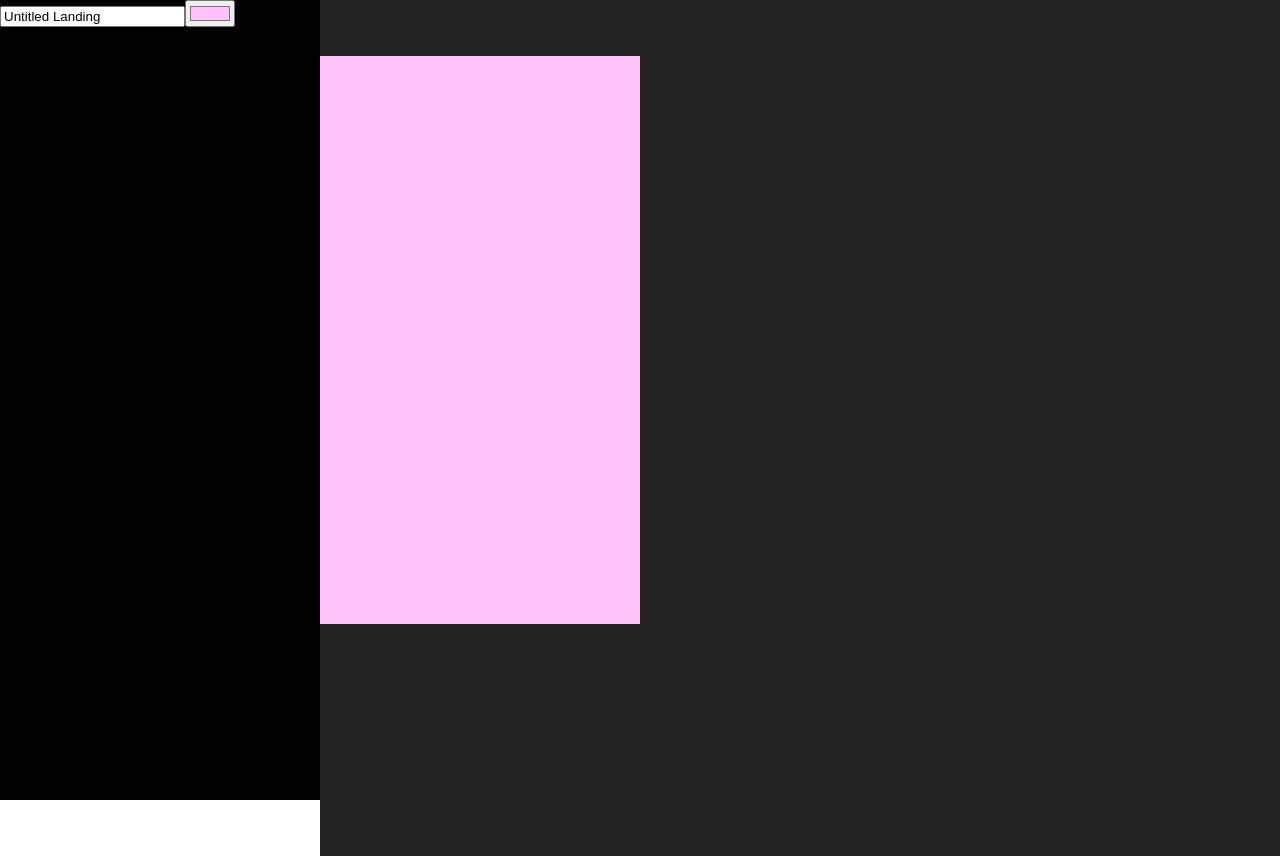
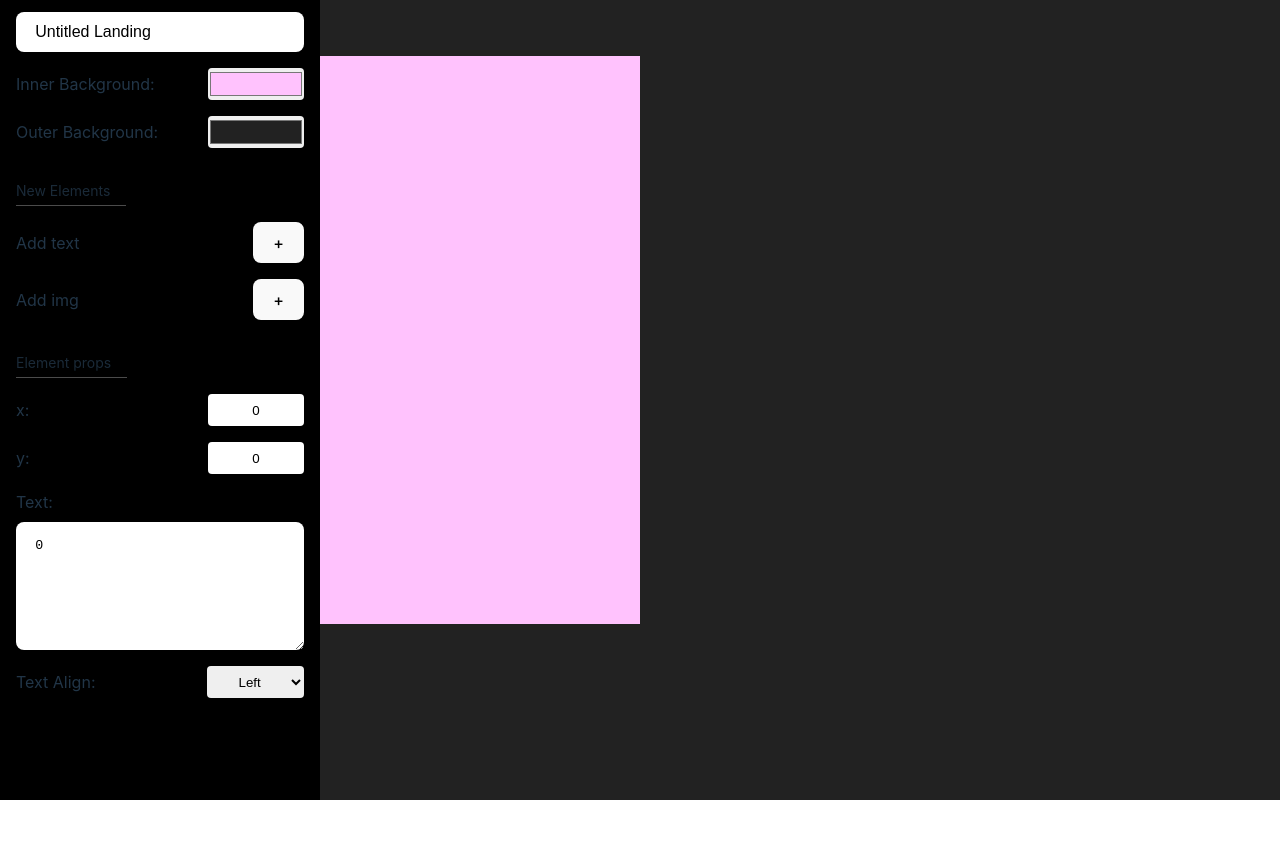
Before and after one commit to juandc/wixilite-vue, a Vue app: page / in a window 1280 px wide. Both pictures are taken after a click on the button "Fixed". After the commit the page ends 800 px from the top, so only its background shows below. Built offline with nearby package versions, Linux system fonts and the light colour scheme.

Commit message:
feat: config bar sub elements ui

```diff
--- /dev/null
+++ b/src/components/editor/fixed/configbar/FixedAddDraggableElement.vue
@@ -0,0 +1,29 @@
+<template>
+  <div class="FixedAddDraggableElement">
+    <slot></slot>
+  </div>
+</template>
+
+<style>
+.FixedAddDraggableElement {
+  border-radius: .25rem;
+  display: flex;
+  flex-direction: row;
+  align-items: center;
+  justify-content: space-between;
+  gap: 1rem;
+  margin-left: -.5rem;
+  margin-right: -.5rem;
+  padding: .5rem;
+  width: calc(100% + 1rem);
+
+  transition: .3s background-color;
+}
+.FixedAddDraggableElement:hover {
+  background-color: #3c3c3c;
+}
+.FixedAddDraggableElement > div:first-child {
+  cursor: grab;
+  width: 100%;
+}
+</style>
--- a/src/components/editor/fixed/configbar/FixedConfigBar.vue
+++ b/src/components/editor/fixed/configbar/FixedConfigBar.vue
@@ -1,15 +1,96 @@
 <script setup lang="ts">
 import { pageInfoStore } from '@/stores/pageInfo';
+import FixedModule from './FixedModule.vue';
+import FixedAddDraggableElement from './FixedAddDraggableElement.vue';
+import FixedSecretInput from './FixedSecretInput.vue';
+import FixedPropInput from './FixedPropInput.vue';
+import FixedPropTextArea from './FixedPropTextArea.vue';
+import FixedSelect from './FixedSelect.vue';
 </script>
 
 <template>
+  <div class="FixedConfigBar">
+    <FixedModule>
+      <FixedSecretInput>
         <input
           type="text"
           v-model="pageInfoStore.name"
           placeholder="Type something..."
         />
+      </FixedSecretInput>
+      <FixedPropInput for="inner-bg" label="Inner Background">
         <input
+          id="inner-bg"
           type="color"
           v-model="pageInfoStore.innerBackground"
         />
+      </FixedPropInput>
+      <FixedPropInput for="outer-bg" label="Outer Background">
+        <input
+          id="outer-bg"
+          type="color"
+          v-model="pageInfoStore.outerBackground"
+        />
+      </FixedPropInput>
+    </FixedModule>
+
+    <FixedModule label="New Elements">
+      <div style="margin-top: -.5rem; margin-bottom: -.5rem;">
+        <FixedAddDraggableElement>
+          <div>Add text</div>
+          <button>+</button>
+        </FixedAddDraggableElement>
+        <FixedAddDraggableElement>
+          <div>Add img</div>
+          <button>+</button>
+        </FixedAddDraggableElement>
+      </div>
+    </FixedModule>
+
+    <FixedModule label="Element props">
+      <FixedPropInput label="x" for="x">
+        <input
+          id="x"
+          type="text"
+          value="0"
+          placeholder="Type something..."
+        />
+      </FixedPropInput>
+      <FixedPropInput label="y" for="y">
+        <input
+          id="y"
+          type="text"
+          value="0"
+          placeholder="Type something..."
+        />
+      </FixedPropInput>
+      <FixedPropTextArea label="Text" for="text">
+        <textarea
+          id="text"
+          value="0"
+          placeholder="Type something..."
+        ></textarea>
+      </FixedPropTextArea>
+      <FixedSelect label="Text Align" for="textalign">
+        <select
+          id="textalign"
+          value="left"
+        >
+          <option value="left">Left</option>
+          <option value="center">Center</option>
+          <option value="right">Right</option>
+        </select>
+      </FixedSelect>
+    </FixedModule>
+  </div>
 </template>
+
+<style>
+.FixedConfigBar {
+  display: flex;
+  flex-direction: column;
+  gap: 2rem;
+  padding: .75rem 1rem;
+  padding-bottom: 8rem;
+}
+</style>
--- /dev/null
+++ b/src/components/editor/fixed/configbar/FixedModule.vue
@@ -0,0 +1,68 @@
+<script setup lang="ts">
+import { defineProps } from 'vue';
+
+type Props = {
+  label?: string;
+};
+const { label } = defineProps<Props>();
+</script>
+
+<template>
+  <div class="FixedModule">
+    <div
+      v-if="label || $slots.labelbtns"
+      class="FixedModule-label"
+    >
+      <p v-if="label">{{ label }}</p>
+      <div v-if="$slots.labelbtns" class="FixedModule-labelBtns">
+        <slot name="labelBtns"></slot>
+      </div>
+    </div>
+    <div class="FixedModule-content">
+      <slot></slot>
+    </div>
+  </div>
+</template>
+
+<style>
+.FixedModule {
+  display: flex;
+  flex-direction: column;
+  gap: .25rem;
+}
+.FixedModule-label {
+  display: flex;
+  flex-direction: row;
+  align-items: center;
+  justify-content: flex-end;
+  gap: .5rem;
+  margin-bottom: .75rem;
+}
+.FixedModule-label p {
+  border-bottom: 1px solid rgba(126, 126, 126, 0.75);
+  font-size: .875rem;
+  opacity: 0.8;
+  margin-right: auto;
+  padding-right: 1rem;
+  padding-bottom: .25rem;
+  width: fit-content;
+}
+.FixedModule-labelBtns {
+  display: flex;
+  justify-content: flex-end;
+  gap: .25rem;
+}
+.FixedModule-labelBtns button {
+  display: flex;
+  align-items: center;
+  justify-content: center;
+  padding: .5rem;
+  height: 2.25rem;
+  width: 2.25rem;
+}
+.FixedModule-content {
+  display: flex;
+  flex-direction: column;
+  gap: 1rem;
+}
+</style>
--- /dev/null
+++ b/src/components/editor/fixed/configbar/FixedPropInput.vue
@@ -0,0 +1,50 @@
+<script setup lang="ts">
+import { defineProps, computed } from 'vue';
+
+type Props = {
+  for: string;
+  label?: string;
+  type?: string;
+};
+const props = defineProps<Props>();
+
+const labelText = computed(() => {
+  return props.label || props.for;
+});
+</script>
+
+<template>
+  <div
+    class="FixedPropInput"
+    :class="{
+      'FixedPropInput--color': props.type === 'color',
+    }"
+  >
+    <label :for="props.for">{{ labelText }}: </label>
+    <slot></slot>
+  </div>
+</template>
+
+<style>
+.FixedPropInput {
+  display: flex;
+  flex-direction: row;
+  align-items: center;
+  justify-content: space-between;
+  flex-wrap: nowrap;
+  width: 100%;
+}
+.FixedPropInput label {
+  width: calc(100% - 6rem);
+}
+.FixedPropInput input {
+  border: none;
+  border-radius: .25rem;
+  text-align: center;
+  height: 2rem;
+  width: 6rem;
+}
+.FixedPropInput input[type="color"] {
+  cursor: pointer;
+}
+</style>
--- /dev/null
+++ b/src/components/editor/fixed/configbar/FixedPropTextArea.vue
@@ -0,0 +1,44 @@
+<script setup lang="ts">
+import { defineProps, computed } from 'vue';
+
+type Props = {
+  for: string;
+  label?: string;
+};
+const props = defineProps<Props>();
+
+const labelText = computed(() => {
+  return props.label || props.for;
+});
+</script>
+
+<template>
+  <div class="FixedPropTextArea">
+    <label :for="props.for">{{ labelText }}: </label>
+    <slot></slot>
+  </div>
+</template>
+
+<style>
+.FixedPropTextArea {
+  display: flex;
+  flex-direction: column;
+  align-items: flex-start;
+  justify-content: flex-start;
+  flex-wrap: wrap;
+  gap: .5rem;
+  width: 100%;
+}
+.FixedPropTextArea label {
+  width: 100%;
+}
+.FixedPropTextArea textarea {
+  border: none;
+  border-radius: .5rem;
+  padding: 1rem 1.2rem;
+  min-height: 8rem;
+  width: 100%;
+  min-width: 100%;
+  max-width: 100%;
+}
+</style>
--- /dev/null
+++ b/src/components/editor/fixed/configbar/FixedSecretInput.vue
@@ -0,0 +1,16 @@
+<template>
+  <div class="FixedSecretInput">
+    <slot></slot>
+  </div>
+</template>
+
+<style>
+.FixedSecretInput input {
+  border: none;
+  border-radius: .5rem;
+  font-size: 1rem;
+  padding: 0.6rem 1.2rem;
+  height: 2.5rem;
+  width: 100%;
+}
+</style>
--- /dev/null
+++ b/src/components/editor/fixed/configbar/FixedSelect.vue
@@ -0,0 +1,42 @@
+<script setup lang="ts">
+import { defineProps, computed } from 'vue';
+
+type Props = {
+  for: string;
+  label?: string;
+};
+const props = defineProps<Props>();
+
+const labelText = computed(() => {
+  return props.label || props.for;
+});
+</script>
+
+<template>
+  <div class="FixedSelect">
+    <label :for="props.for">{{ labelText }}: </label>
+    <slot></slot>
+  </div>
+</template>
+
+<style>
+.FixedSelect {
+  display: flex;
+  flex-direction: row;
+  align-items: center;
+  justify-content: space-between;
+  flex-wrap: nowrap;
+  gap: .5rem;
+  width: 100%;
+}
+.FixedSelect label {
+  width: 100%;
+}
+.FixedSelect select {
+  border: none;
+  border-radius: .25rem;
+  text-align: center;
+  height: 2rem;
+  width: 9.5rem;
+}
+</style>
--- a/src/style.css
+++ b/src/style.css
@@ -19,6 +19,12 @@
   text-rendering: optimizeLegibility;
   -webkit-font-smoothing: antialiased;
   -moz-osx-font-smoothing: grayscale;
+}
+
+* {
+  box-sizing: border-box;
+  margin: 0;
+  padding: 0;
 }
 
 a {
@@ -85,3 +91,15 @@ button:focus-visible {
     background-color: #f9f9f9;
   }
 }
+
+input:focus,
+input:focus-within,
+input:focus-visible,
+textarea:focus,
+textarea:focus-within,
+textarea:focus-visible,
+select:focus,
+select:focus-within,
+select:focus-visible {
+  outline: 2px solid white;
+}
```
Lines whose indentation alone changed are shown as unchanged.
